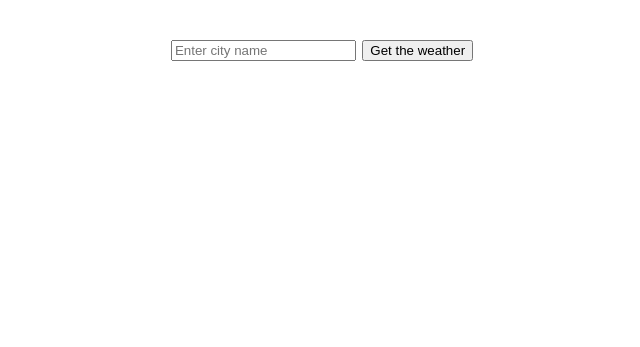
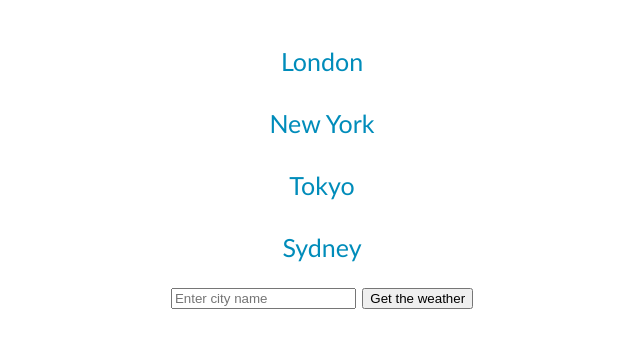
Before and after one commit to Isma-Akin/weather_dashboard, a website: page public/index.html in a window 1280 px wide. Shown: the part 125-472 px from the top of the page, without its empty margins (318-958 px from the left). Drawn offline with Linux system fonts and the light colour scheme.

Commit message:
refactor(index.html): add clickable text column element for cities

```diff
--- a/public/index.html
+++ b/public/index.html
@@ -5,14 +5,15 @@
     <meta name="viewport" content="width=device-width, initial-scale=1.0">
     <link href="index.css" rel="stylesheet" type="text/css">
     <title>Weather Forecast</title>
-    <style>
-        body {font-family: Calibri, sans-serif; text-align: center; padding: 20px; font-size: 25px}
-        #weather {margin-top: 20px; }
-        #weather img {vertical-align: middle; }
-    </style>
 </head>
 <body>
 <h1> Weather dashboard</h1>
+<div class="clickable-text-column">
+    <a href="#" class="clickable-text" onclick="getWeatherClick('London')">London</a>
+    <a href="#" class="clickable-text" onclick="getWeatherClick('New York')">New York</a>
+    <a href="#" class="clickable-text" onclick="getWeatherClick('Tokyo')">Tokyo</a>
+    <a href="#" class="clickable-text" onclick="getWeatherClick('Sydney')">Sydney</a>
+</div>
 <label for="city"></label><input type="text" id="city" placeholder="Enter city name">
 <button onclick="getWeather()">Get the weather</button>
 <div id="weather"></div>
```
